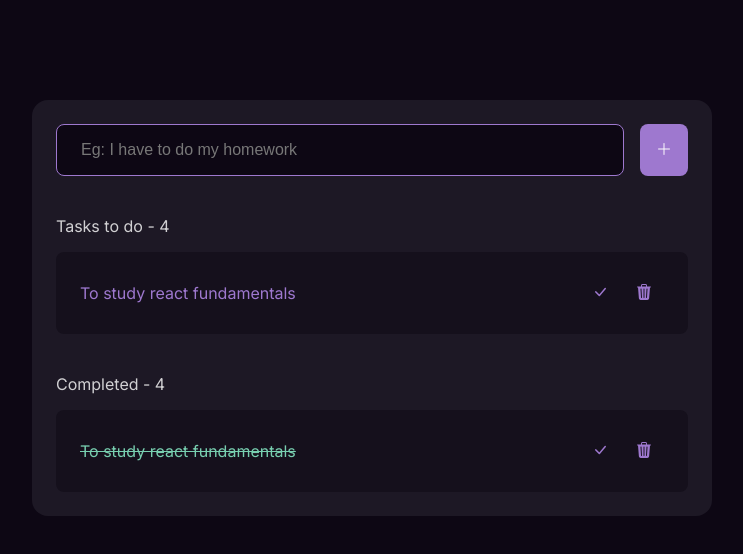
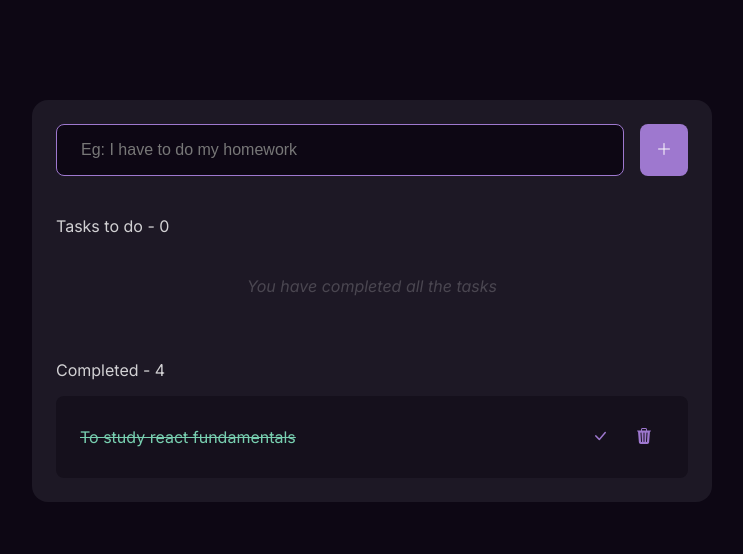
Before and after one commit to sandeepstha46/todo-list-react, a React (Create React App) app: page / in a window 1280 px wide. Shown: the top 554 px of the page, without its empty margins (268-1011 px from the left). Built offline with nearby package versions, Linux system fonts and the light colour scheme.

Commit message:
[Done] task listing and completed

```diff
--- a/src/components/TodoLists.jsx
+++ b/src/components/TodoLists.jsx
@@ -1,25 +1,39 @@
 import React from "react"
 
-export default function TodoLists () {
+export default function TodoLists ({lists, onCompleteHandler, onDeleteHandler}) {
+
+    const todoItems = lists.filter((item) => !item.completed)
+
+    const checkListsHandler = () => {
+        if(todoItems.length === 0){
+            return ("You have completed all the tasks");
+        }
+    }
+
+    console.log(todoItems)
+
     return (
         <div className="type-wrapper">
             <p className="type-wrapper__header">
-                Tasks to do - 4
+                Tasks to do - {todoItems.length}
             </p>
             <div className="lists-wrapper">
-                <div className="list d-flex">
+                <p className="empty-lists">{checkListsHandler()}</p>
+                {todoItems.map((item,index) => (
+                    <div className="list d-flex" key={index}>
                         <p className="list-paragraph">
-                        To study react fundamentals
+                            {item.text}
                         </p>
                         <div className="list-icons d-flex">
-                        <button className="btn-icon">
+                            <button className="btn-icon" onClick={ () => onCompleteHandler(lists.indexOf(item)) }>
                                 <i className="bi bi-check-lg"></i>
                             </button>
-                        <button className="btn-icon">
+                            <button className="btn-icon" onClick={ () => onDeleteHandler(lists.indexOf(item)) }>
                                 <i className="bi bi-trash3-fill"></i>
                             </button>
                         </div>
                     </div>
+                ))}
             </div>
         </div>
     )
--- a/src/css/home.css
+++ b/src/css/home.css
@@ -67,6 +67,13 @@ button{
     background: var(--primary-color);
 }
 
+.empty-lists{
+    padding: 24px 0;
+    text-align: center;
+    font-style: italic;
+    color: rgba(255,255,255,0.2);
+}
+
 /* Form CSS */
 
 .form-vertical{
--- a/src/page/home.jsx
+++ b/src/page/home.jsx
@@ -6,32 +6,71 @@ import '../css/home.css'
 
 export default function Home() {
 
-    const [input, setInput] = useState();
+    const [inputValue, setInputValue] = useState('');
+    const [lists, setLists] = useState([]);
+
+
+    // to load lists from local storage when page loads
+    useEffect(() => {
+        const storedLists = localStorage.getItem("lists");
+
+        // if the item is stored and not empty, it will load the lists of local storage to storedLists
+        if (storedLists) {
+            setLists(JSON.parse(storedLists));
+        }
+    },
+        // this is dependency array that ensures this affect runs only once when page loads
+        [])
+
 
     const onChangeHandler = (e) => {
-        setInput(e.target.value);
+        setInputValue(e.target.value);
     }
 
-    // to store value in localstorage
+    const onHandleAdd = () => {
+        setLists([...lists,  {text: inputValue, completed: false}]);
+        setInputValue('');
+    }
+
+    // to save lists to local storage
     const onSubmitHandler = (e) => {
         e.preventDefault();
 
-        localStorage.setItem("task", input);
+        onHandleAdd(); // add the lists
+
+        localStorage.setItem("lists", JSON.stringify(lists));
     }
+
+    const onCompletedHandler = (index) => {
+        console.log(index);
+        const updatedLists = lists.map((list, i) =>
+            i === index ? { ...list, completed: !list.completed} : list
+        );
+        setLists(updatedLists);
+        console.log(updatedLists);
+    }
+
+    const onDeleteHandler = (index) => {
+        const updatedLists = lists.filter((_, i) => i !== index);
+        setLists(updatedLists);
+        localStorage.setItem("lists", JSON.stringify(updatedLists));
+    }
+
+
 
 
     return (
         <div className="todo-wrapper">
             <form className="form form-vertical d-flex" onSubmit={onSubmitHandler}>
-                <input className="form-vertical__input" type="text" name="task" onChange={onChangeHandler} required={true} placeholder="Eg: I have to do my homework" />
+                <input className="form-vertical__input" type="text" name="task" value={inputValue} onChange={onChangeHandler} required={true} placeholder="Eg: I have to do my homework" />
                 <button className="form-vertical__button" type="submit">
                     <i className="bi bi-plus-lg"></i>
                 </button>
             </form>
 
-            <TodoLists/>
+            <TodoLists lists={lists} onCompleteHandler={onCompletedHandler} onDeleteHandler={onDeleteHandler} />
 
-            <CompletedLists />
+            <CompletedLists lists={lists} onCompleteHandler={onCompletedHandler} onDeleteHandler={onDeleteHandler}/>
         </div>
     )
 }
```
Lines whose indentation alone changed are shown as unchanged.
